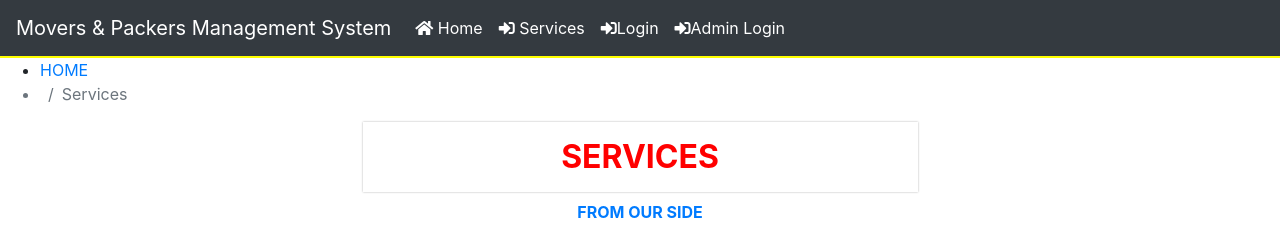
After one commit to YASHBHATTER/MoversAndPackers, a Django app: page /services in a window 1280 px wide. The commit adds this page. Shown: the top 241 px of the page. Run offline with Django 3.2, Linux system fonts and the light colour scheme; data comes from the database, SQL or seed files in the repository.

Commit message:
Adding Services on header

```diff
--- a/MoversAndPackers/urls.py
+++ b/MoversAndPackers/urls.py
@@ -30,5 +30,5 @@ urlpatterns = [
     path('manage_services',manage_services,name="manage_services"),
     path('edit_service/<int:pid>',edit_service,name="edit_service"),
     path('delete_service/<int:pid>',delete_service,name="delete_service"),
-
+    path('services',services,name="services"),
 ]+static(settings.MEDIA_URL,document_root=settings.MEDIA_ROOT)
--- a/moverspackers/static/css/mystyle.css
+++ b/moverspackers/static/css/mystyle.css
@@ -10,7 +10,19 @@
 .nav-bar-brand{
     font-weight: bold;
 }
-.active{
+.nav-item .active{
     background-color: orange;
     border-radius: 30px;
 }
+
+.page-title{
+    color: red;
+    font-weight: bold;
+    font-size: 2em;
+    padding: .5em 1em;
+    box-shadow: 0px 0px 2px #b0b0b0;
+    width: 50%;
+    margin: 0 auto;
+    text-transform: uppercase;
+
+}
--- a/moverspackers/templates/header.html
+++ b/moverspackers/templates/header.html
@@ -22,13 +22,13 @@
     <div class="collapse navbar-collapse" id="collapsibleNavbar">
       <ul class="navbar-nav">
         <li class="nav-item">
-          <a class="nav-link" href="#"><i class="fa fa-home"></i> Home</a>
+          <a class="nav-link" href="{% url 'index' %}"><i class="fa fa-home"></i> Home</a>
         </li>
         <li class="nav-item">
-          <a class="nav-link" href="#"><i class="fa fa-sign-in-alt"></i> SignUp</a>
+          <a class="nav-link" href="{% url 'services' %}"><i class="fa fa-sign-in-alt"></i> Services</a>
         </li>
         <li class="nav-item">
-          <a class="nav-link" href="#"><i class="fa fa-sign-in-alt"></i>Login</a>
+          <a class="nav-link" href="{% url 'services' %}"><i class="fa fa-sign-in-alt"></i>Login</a>
         </li>
         <li class="nav-item">
           <a class="nav-link" href="{% url 'admin_login' %}"><i class="fa fa-sign-in-alt"></i>Admin Login</a>
--- /dev/null
+++ b/moverspackers/templates/services.html
@@ -0,0 +1,31 @@
+
+{% include 'header.html' %}
+{% load static %}
+
+<header class="container-fluid" style="border: 1px solid yellow;">
+
+</header>
+<nav aria-label="breadcrumb">
+    <ul class="breadrumb">
+    <li class="breadcrumb-item"><a href="{% url 'index' %}">HOME</a></li>
+    <li class="breadcrumb-item active" aria-current="page">Services</li>
+</ul>
+</nav>
+<div class="container">
+    <h3 class="page-title text-center">Services</h3>
+    <p class="text-center text-primary mt-2 font-weight-bold">FROM OUR SIDE</p>
+
+    <div class="row">
+
+    {% for i in services %}
+        <div class="col-sm-4 p-2 mb-5 mr-5">
+            <div class="card " style="width: 300px; height: 300px;">
+                <img src="{{i.image.url}}" class="card-img-top" style="width:100%;height: 200px;">
+                <h4 class="card-title text-center">{{i.title}}</h4>
+                <p class="card-text text-justify px-3">{{i.description}}</p>
+            </div>
+        </div>
+    {% endfor %}
+
+    </div>
+</div>
--- a/moverspackers/views.py
+++ b/moverspackers/views.py
@@ -86,3 +86,7 @@ def delete_service(request,pid):
     service = Services.objects.get(id = pid)
     service.delete()
     return redirect('manage_services')
+
+def services(request):
+    services = Services.objects.all()
+    return render(request,'services.html',locals())
```
